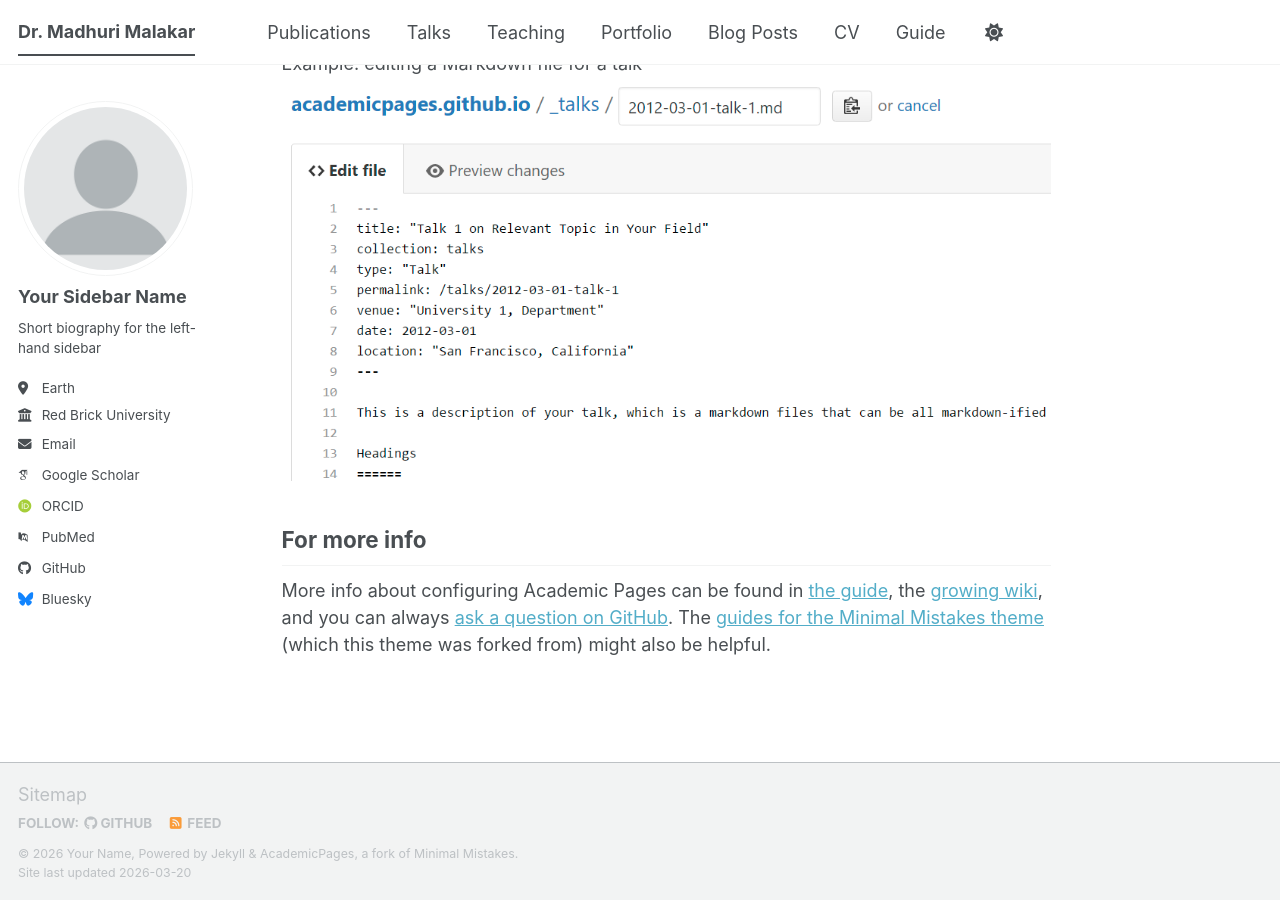
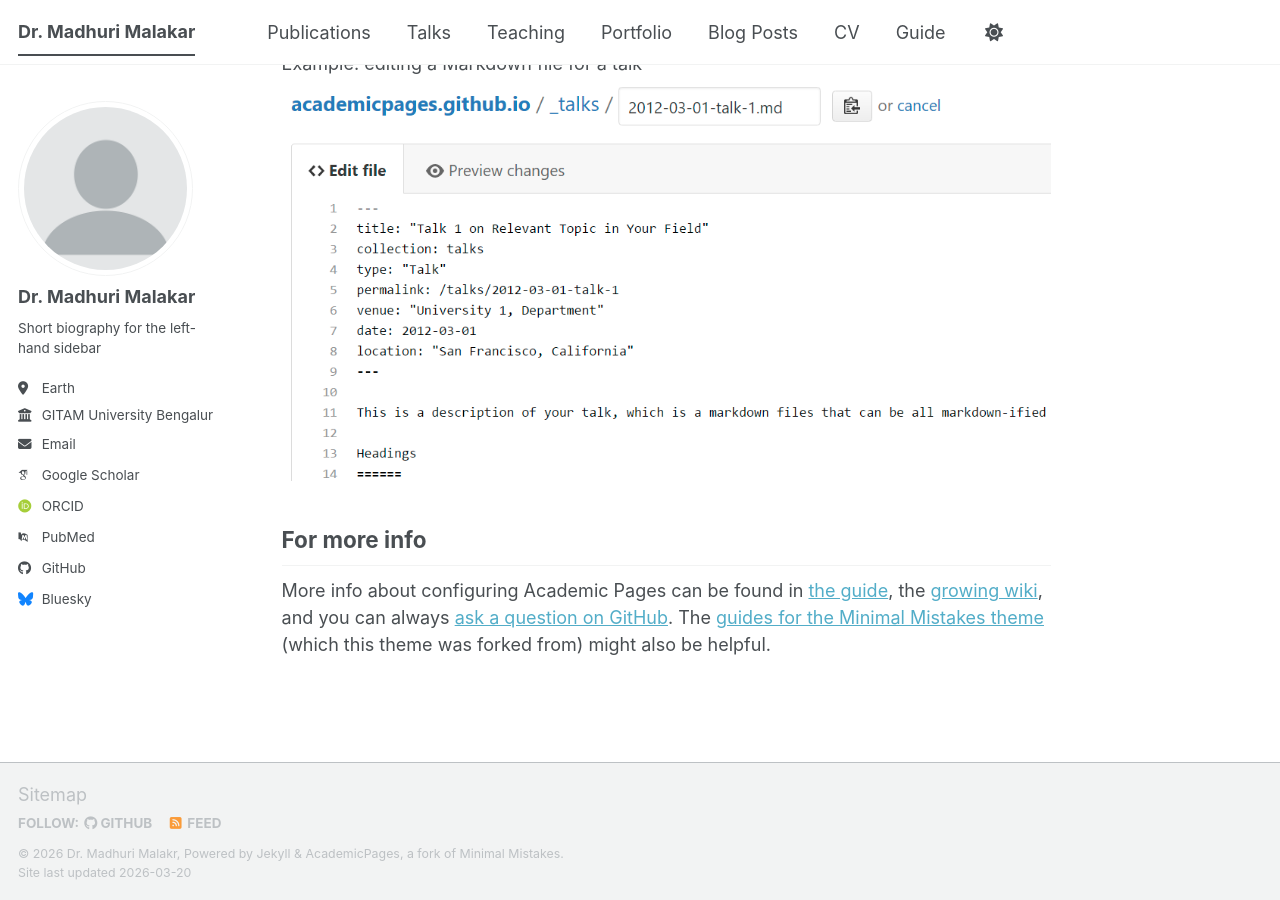
Before and after one commit to Malakar-Madhuri/MadhuriMalakar.github.io, a Jekyll site: the page built from _pages/about.md, in a window 1280 px wide and 900 px high, scrolled down 2720 px. Built offline with Jekyll 4.4.1, drawn with Linux system fonts in a browser that asks for light colours; some web fonts are replaced; a script bundle is joined from its source files by our own code; library files that are not in the unit come from our copies.

Commit message:
Update _config.yml

```diff
--- a/_config.yml
+++ b/_config.yml
@@ -11,7 +11,7 @@ locale                   : "en-US"
 site_theme               : "default" # The available themes options are "default", "air", "sunrise", "mint", "dirt" and "contrast"
 title                    : "Dr. Madhuri Malakar"
 title_separator          : "-"
-name                     : &name "Your Name"
+name                     : &name "Dr. Madhuri Malakr"
 description              : &description "Your Name's academic portfolio"   # Update this with a general description of your site, this is the default if not overridden by a page
 url                      : https://academicpages.github.io # The base hostname & protocol for your site e.g. "https://[your GitHub username].github.io",
                                                            # or if you already have some other page hosted on Github then use "https://[your GitHub username].github.io/[Your Repo Name]"
@@ -24,13 +24,13 @@ repository               : "academicpages/academicpages.github.io"
 author:
   # Biographic information
   avatar           : "profile.png"
-  name             : "Your Sidebar Name"
+  name             : "Dr. Madhuri Malakar"
   pronouns         : # example: "she/her"
   bio              : "Short biography for the left-hand sidebar"
   location         : "Earth"
-  employer         : "Red Brick University"
+  employer         : "GITAM University Bengaluru"
   uri              : # URL
-  email            : "none@example.org"
+  email            : "mmalakar@gitam.edu"
 
   # Academic websites
   academia         : # URL
```
